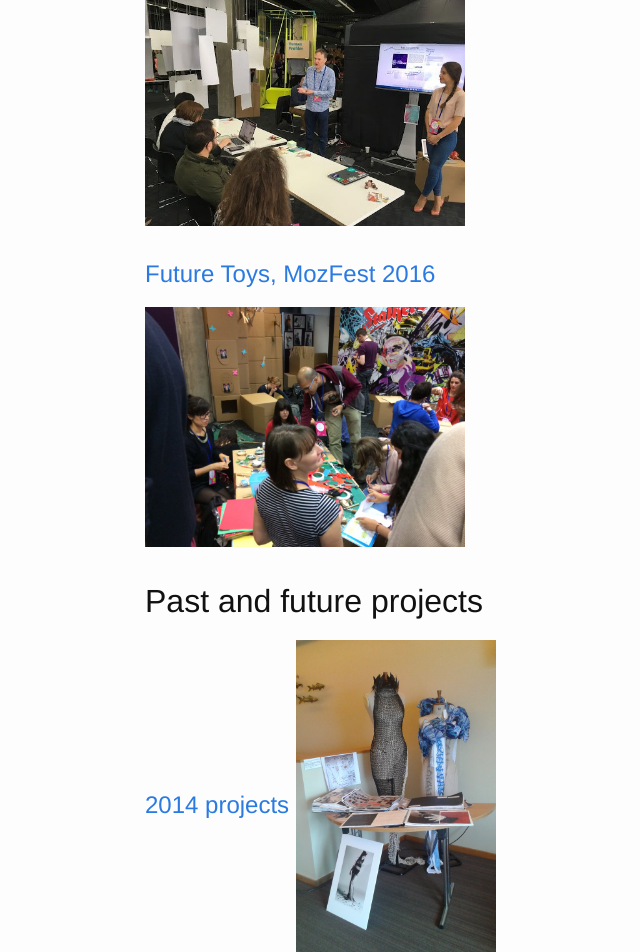
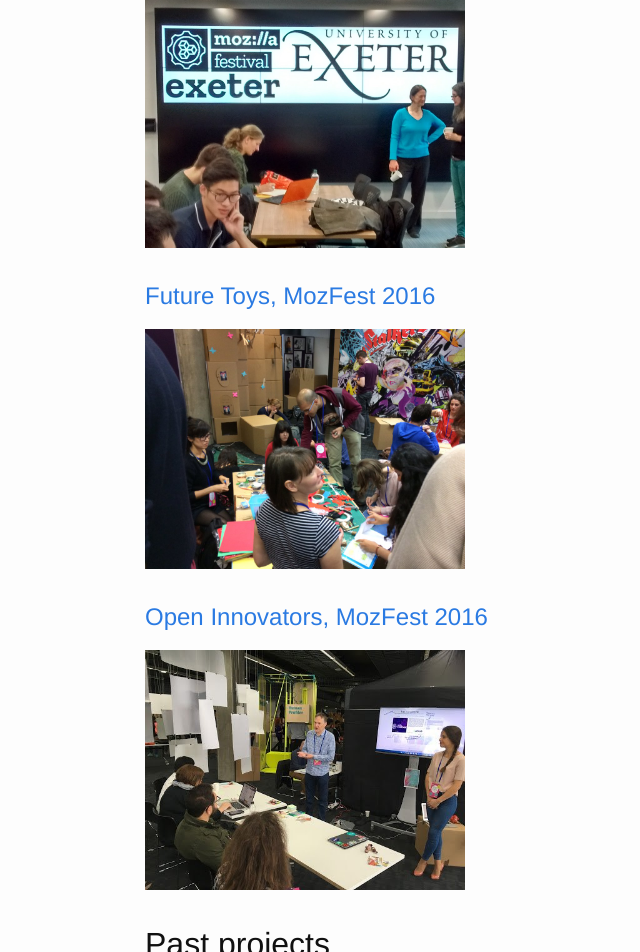
Before and after one commit to msaunby/saunby-net, a Jekyll site: the page built from index.html, in a window 1280 px wide and 1400 px high, scrolled down 220 px. Shown: the top 952 px of the window, without its empty margins (125-765 px from the left). Built offline with Jekyll 4.4.1, drawn with Linux system fonts in a browser that asks for light colours; some of the changed text lies outside the part shown.

```diff
--- a/index.html
+++ b/index.html
@@ -6,7 +6,8 @@ layout: default
   <h1>Recent</h1>
 
   <ul class="post-list">
-    {% for post in site.recent %}
+    {% assign items = site.recent | sort: 'date' %}
+    {% for post in items reversed %}
       <li>
         <!--
         <span class="post-meta">{{ post.date | date: "%b %-d, %Y" }}</span>
@@ -14,15 +15,16 @@ layout: default
         <h2>
           <a class="post-link" href="{{ post.url | prepend: site.baseurl }}">{{ post.title }}</a>
         </h2>
-         <img width="320px" src="{{ post.image }}">
+         <a href="{{ post.url | prepend: site.baseurl }}"><img width="320px" src="{{ post.image }}"></a>
       </li>
     {% endfor %}
   </ul>
 
-  <h1>Past and future projects</h1>
+  <h1>Past projects</h1>
 
   <ul class="post-list">
-    {% for post in site.archive %}
+    {% assign items = site.archive | sort: 'date' %}
+    {% for post in items reversed %}
       <li>
           <a class="post-link" href="{{ post.url | prepend: site.baseurl }}">{{ post.title }}
           <img width="200px" src="{{ post.image }}"></a>
```
Also changed, not shown: _recent/2017-10-24-mozfringe.markdown (added, +18 -0 lines), README.md, images/fringe2017/doors.jpg (added), images/fringe2017/emma_stephen.jpg (added), images/fringe2017/jr.jpg (added), images/fringe2017/juliane.jpg (added), images/fringe2017/roop_andy.jpg (added), images/mozfringe_2017.jpg (added).
